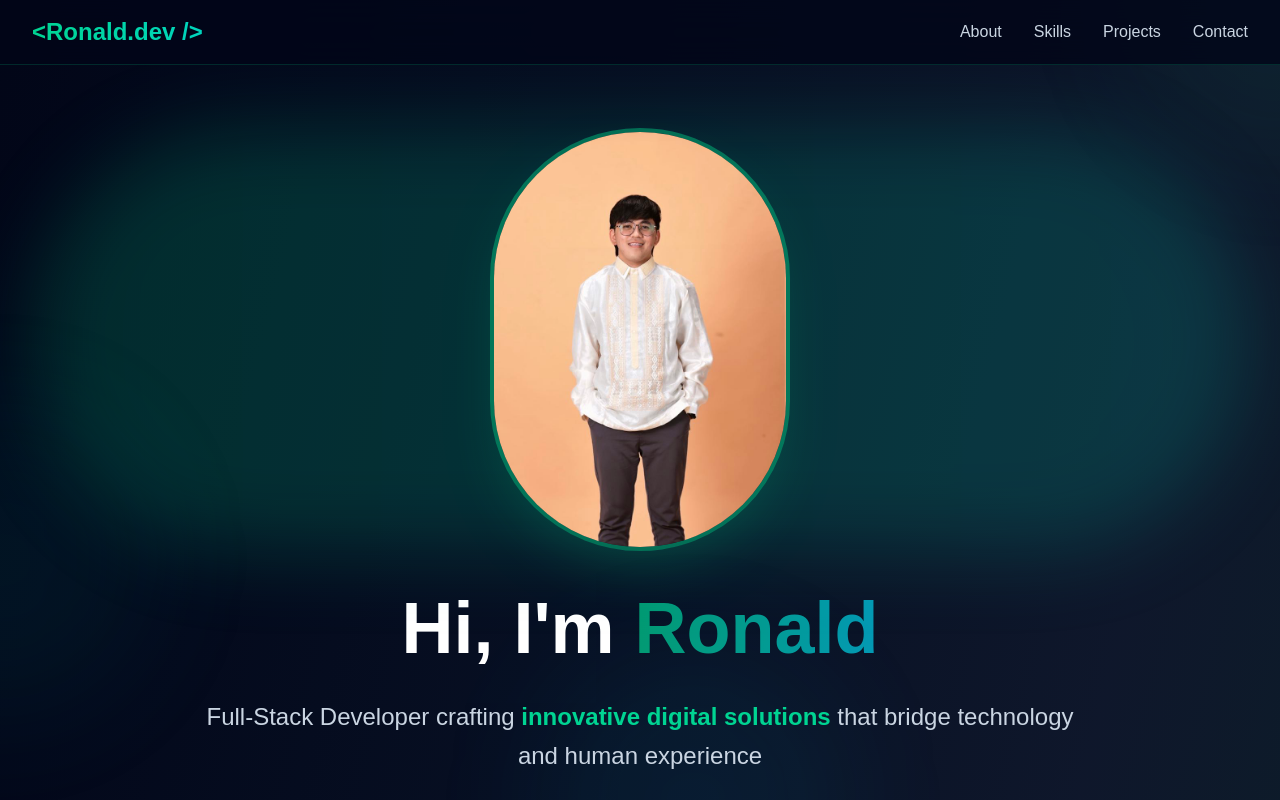
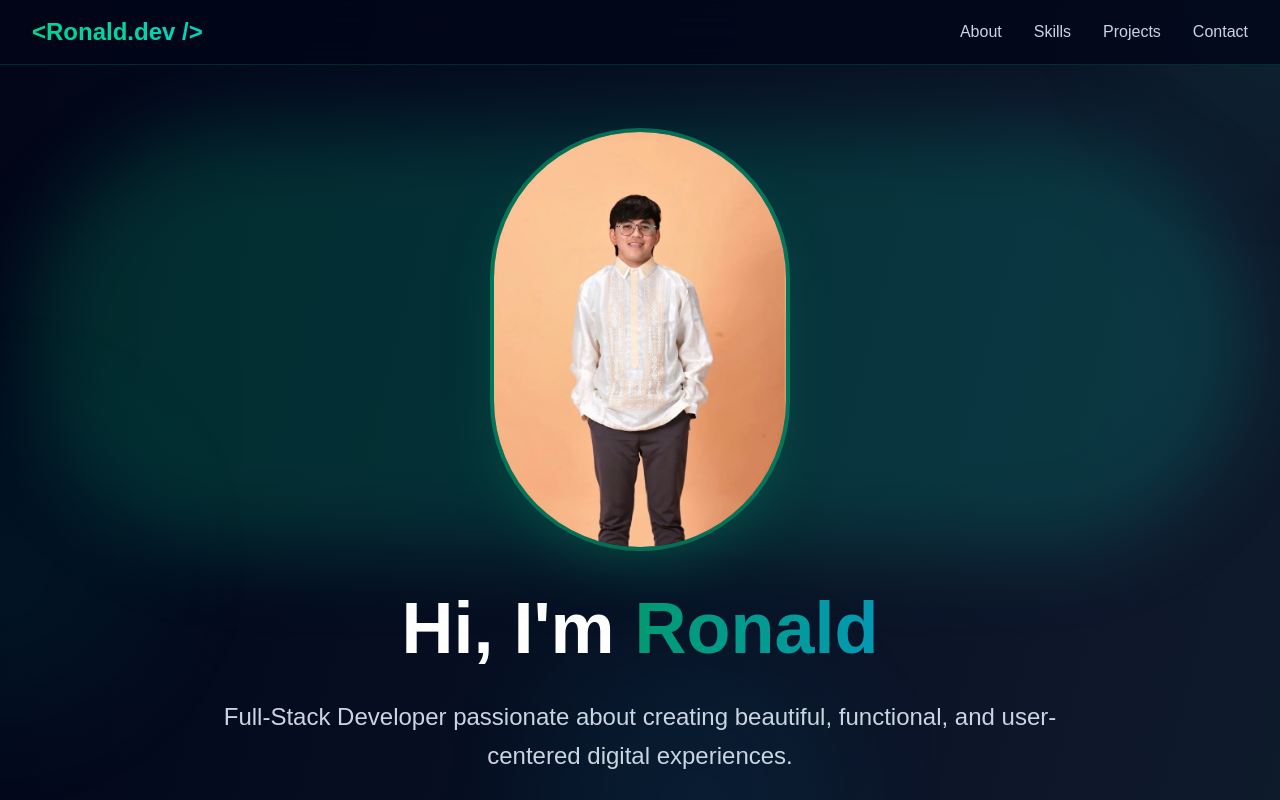
Before and after one commit to Rdb1701/portfolio, a Next.js app: page / in a window 1280 px wide. Shown: the top 800 px of the page. Built offline with nearby package versions, Linux system fonts and the light colour scheme.

Commit message:
revisions of page.tsx

```diff
--- a/app/page.tsx
+++ b/app/page.tsx
@@ -296,9 +296,8 @@ export default function Portfolio() {
                   </span>
                 </h1>
                 <p className="text-xl md:text-2xl text-slate-300 mb-8 max-w-4xl mx-auto leading-relaxed">
-                  Full-Stack Developer crafting{" "}
-                  <span className="text-emerald-400 font-semibold">innovative digital solutions</span> that bridge
-                  technology and human experience
+                  Full-Stack Developer passionate about creating beautiful,
+                functional, and user-centered digital experiences.
                 </p>
                 <div className="flex flex-wrap gap-4 justify-center items-center mb-8">
                   <Badge variant="default" className="text-sm py-2 px-4">
```
